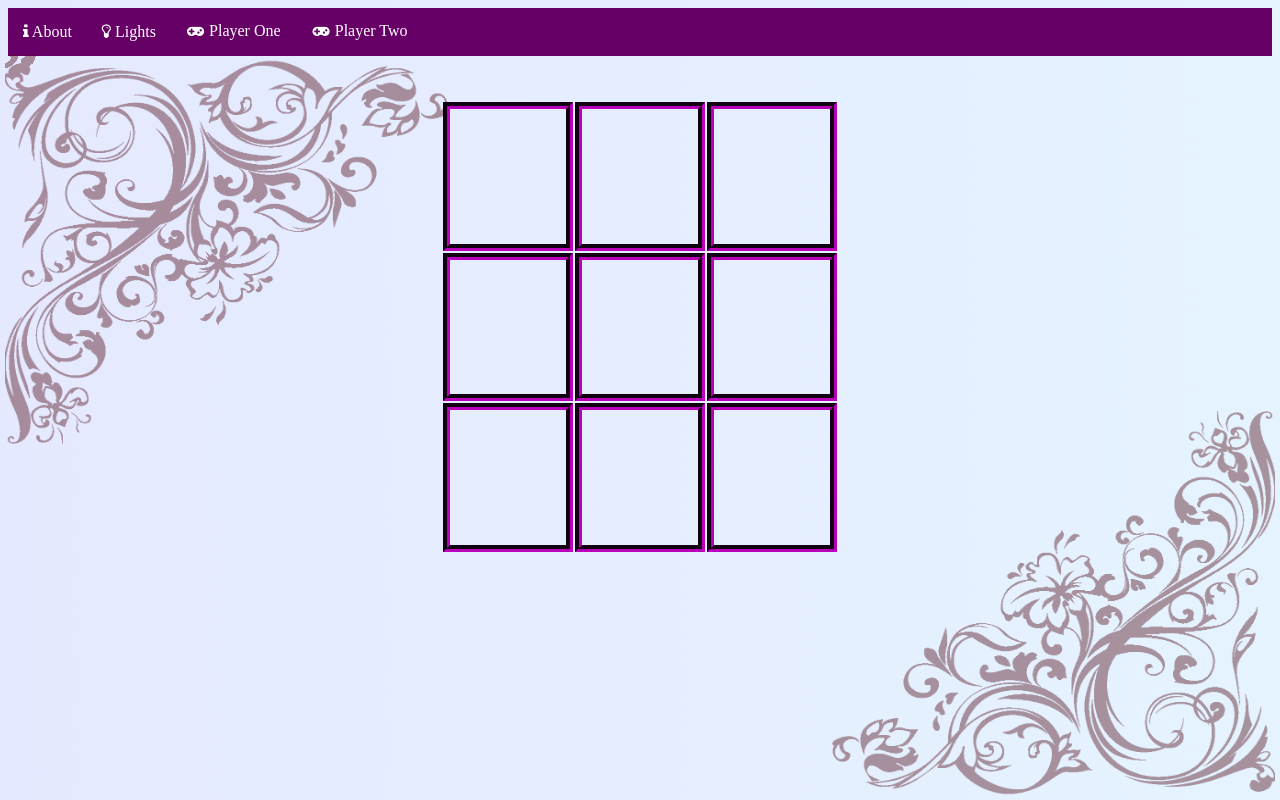
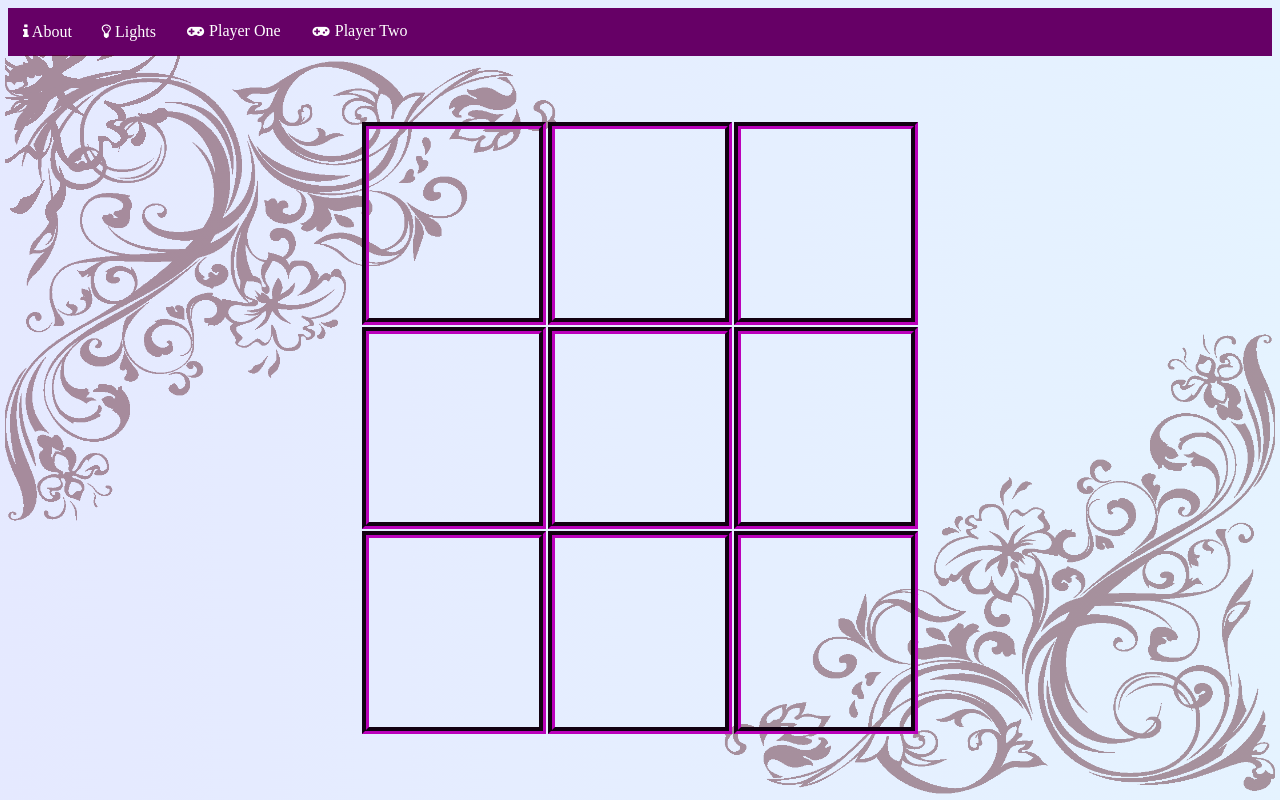
Before and after one commit to La-Ola/Soft166, a plain HTML site: page _Soft166/WebDev/Html/website 0.1.html in a window 1280 px wide. Drawn offline with Linux system fonts and the light colour scheme.

Commit message:
resizable
app page is reasonably resizable
~essentially finished~

to do
get a refresh game
make a tally, best of 5

```diff
--- a/_Soft166/WebDev/Html/style.css
+++ b/_Soft166/WebDev/Html/style.css
@@ -191,20 +191,21 @@ body{
 
 
 table {
-    width:398px;
-    height:398px;
+    /*vh = view height*/
+    width:70vh;
+    height:70vh;
     position: absolute;
-    top:100px;
-    left:calc(50% - 398px / 2);
+    top: 15vh;
+    left: calc(50% - 35vh);
 }
 
 tr{
     width: 100%;
-    height: calc(398px / 3);
+    height: calc(70vh / 3);
 }
 td{
     width: calc(100% / 3);
-    height: calc(398px / 3);
+    height: calc(70vh / 3);
     font-size:48px;
     font-weight:bold;
     color:#660066;
--- a/_Soft166/WebDev/Html/website 0.1.html
+++ b/_Soft166/WebDev/Html/website 0.1.html
@@ -12,10 +12,10 @@
 
 <body>
     <div class="desil">
-        <img src="corner desil.png" alt="desil" style="width:450px;height:400px;">
+        <img src="corner desil.png" alt="desil" style="width:70vh;height:60vh;">
     </div>
     <div class="desil2">
-        <img src="corner desil.png" alt="desil" style="width:450px;height:400px;">
+        <img src="corner desil.png" alt="desil" style="width:70vh;height:60vh;">
     </div>
 
     <!-- format for the nav bar at the top of my page. uses a class from css-->
```
